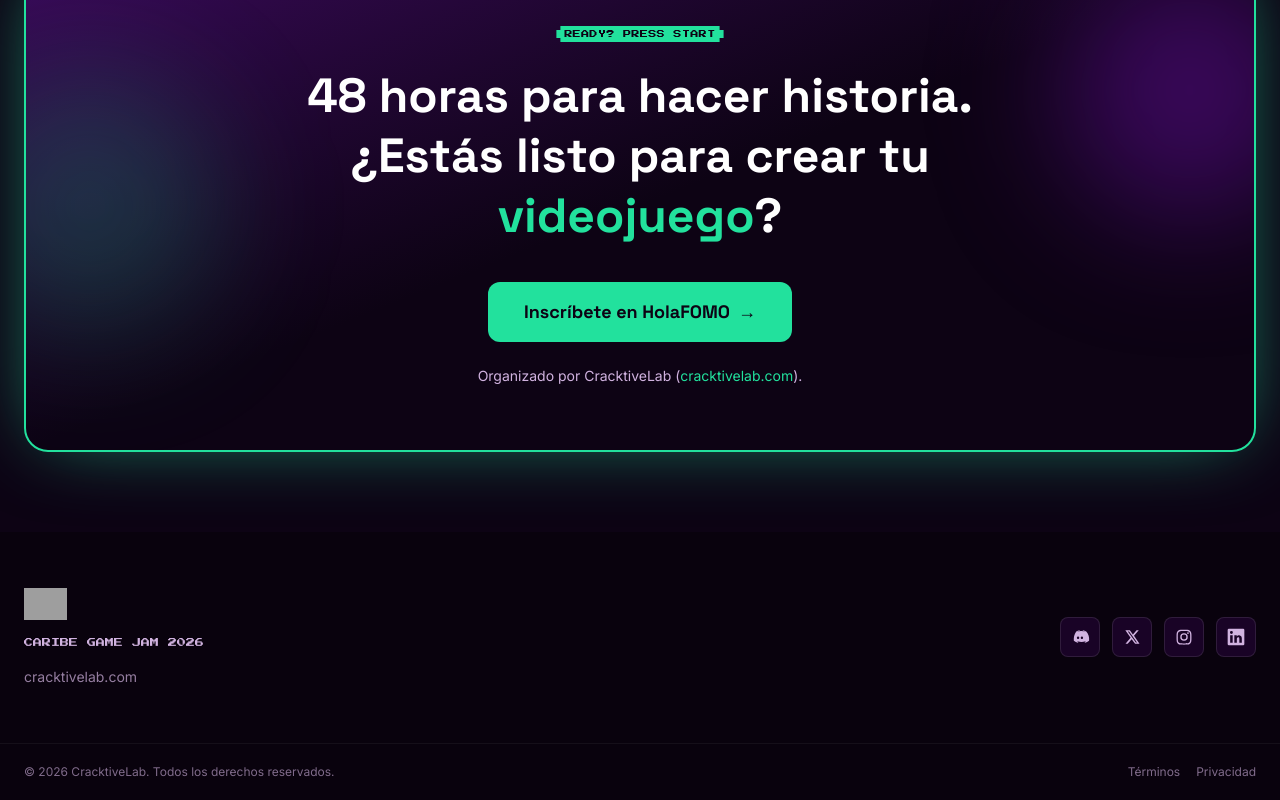
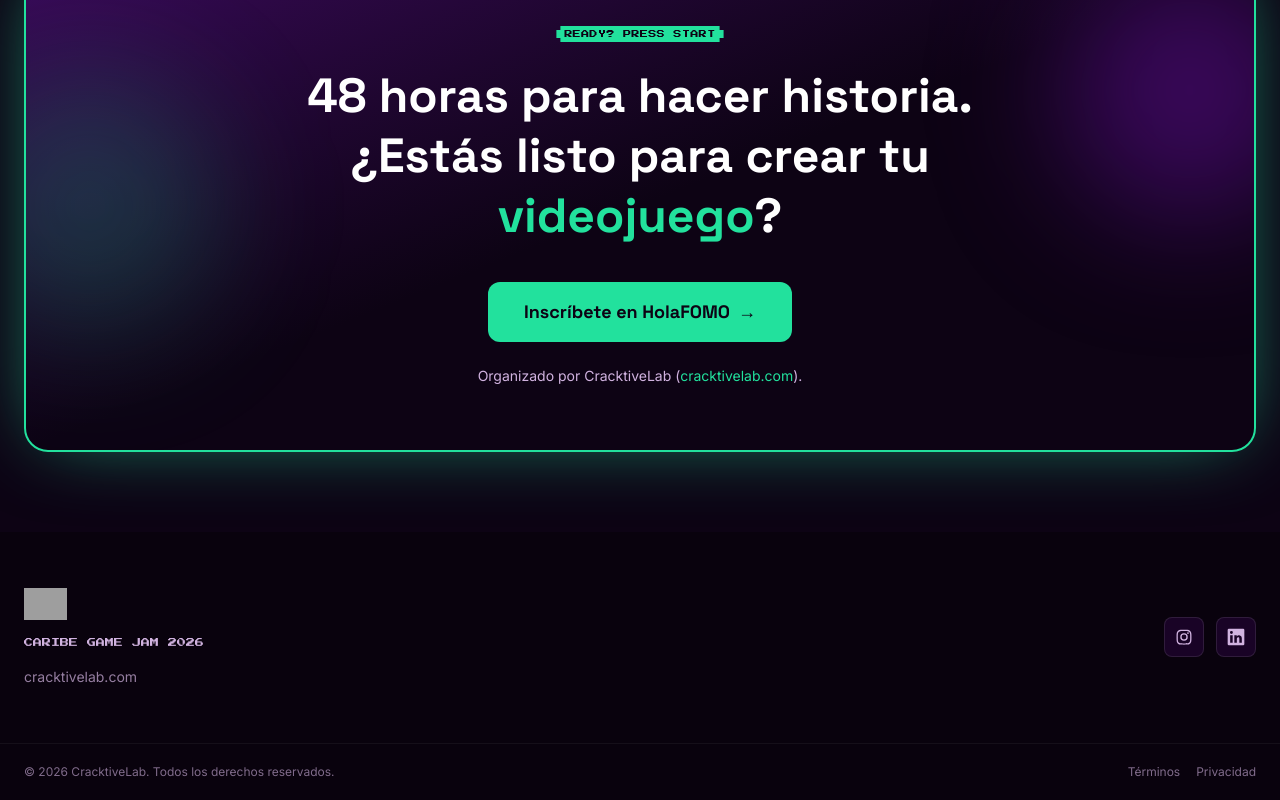
Before and after one commit to tizendark/caribe-game-jam-2026, a React (Vite) app: page / in a window 1280 px wide. Shown: the part 8496-9296 px from the top of the page. Built offline with nearby package versions, Linux system fonts and the light colour scheme; grey boxes are pictures that could not be loaded; the HTML template or start-up script is replaced by a standard one.

Commit message:
fix: actualizar enlace de Instagram y remover iconos de Discord y X en footer

```diff
--- a/src/App.tsx
+++ b/src/App.tsx
@@ -1066,20 +1066,8 @@ function FinalCta() {
 
 const SOCIALS = [
   {
-    name: 'Discord',
-    href: '#',
-    icon: (
-      <path d="M19.5 5.5A16 16 0 0 0 15.5 4l-.3.5a13 13 0 0 1 3.6 1.6 12 12 0 0 0-10.6 0A13 13 0 0 1 11.8 4.5L11.5 4A16 16 0 0 0 7.5 5.5C5 9.2 4.3 12.8 4.6 16.4A16 16 0 0 0 9.5 19l.7-1.2a10 10 0 0 1-1.7-.8l.4-.3a11.5 11.5 0 0 0 9.8 0l.4.3c-.5.3-1.1.6-1.7.8L18 19a16 16 0 0 0 4.9-2.6c.4-4.3-.6-7.9-3.4-10.9ZM9.7 14.5c-.8 0-1.4-.7-1.4-1.6s.6-1.6 1.4-1.6 1.4.7 1.4 1.6-.6 1.6-1.4 1.6Zm4.6 0c-.8 0-1.4-.7-1.4-1.6s.6-1.6 1.4-1.6 1.4.7 1.4 1.6-.6 1.6-1.4 1.6Z" />
-    ),
-  },
-  {
-    name: 'X',
-    href: '#',
-    icon: <path d="M17.5 4h2.6l-5.7 6.5L21 20h-5.3l-4.1-5.4L6.8 20H4.2l6.1-7L4 4h5.4l3.7 4.9L17.5 4Zm-.9 14.5h1.4L8.5 5.4H7L16.6 18.5Z" />,
-  },
-  {
     name: 'Instagram',
-    href: '#',
+    href: 'https://www.instagram.com/cracktivelab?stkn=dGJ3c2s1M2d4Mjc5',
     icon: (
       <path d="M12 7.5A4.5 4.5 0 1 0 16.5 12 4.5 4.5 0 0 0 12 7.5Zm0 7.4A2.9 2.9 0 1 1 14.9 12 2.9 2.9 0 0 1 12 14.9Zm5.8-7.6a1.05 1.05 0 1 1-1.05-1.05A1.05 1.05 0 0 1 17.8 7.3ZM20.9 8.4a5.2 5.2 0 0 0-1.4-3.7 5.2 5.2 0 0 0-3.7-1.4C14.3 3.2 9.7 3.2 8.2 3.3A5.2 5.2 0 0 0 4.5 4.7 5.2 5.2 0 0 0 3.1 8.4C3 9.9 3 14.5 3.1 16a5.2 5.2 0 0 0 1.4 3.7 5.2 5.2 0 0 0 3.7 1.4c1.5.1 6.1.1 7.6 0a5.2 5.2 0 0 0 3.7-1.4 5.2 5.2 0 0 0 1.4-3.7c.1-1.5.1-6.1 0-7.6Zm-1.9 9.2a2.9 2.9 0 0 1-1.7 1.7c-1.2.5-4 .4-5.3.4s-4.1.1-5.3-.4a2.9 2.9 0 0 1-1.7-1.7c-.5-1.2-.4-4-.4-5.3s-.1-4.1.4-5.3a2.9 2.9 0 0 1 1.7-1.7c1.2-.5 4-.4 5.3-.4s4.1-.1 5.3.4a2.9 2.9 0 0 1 1.7 1.7c.5 1.2.4 4 .4 5.3s.1 4.1-.4 5.3Z" />
     ),
@@ -1111,6 +1099,8 @@ function Footer() {
               key={s.name}
               href={s.href}
               aria-label={s.name}
+              target="_blank"
+              rel="noopener noreferrer"
               className="flex h-10 w-10 items-center justify-center rounded-lg border border-white/10 bg-grape/20 text-lavender transition-all hover:border-mint hover:text-mint"
             >
               <svg viewBox="0 0 24 24" className="h-5 w-5" fill="currentColor" aria-hidden>
```
